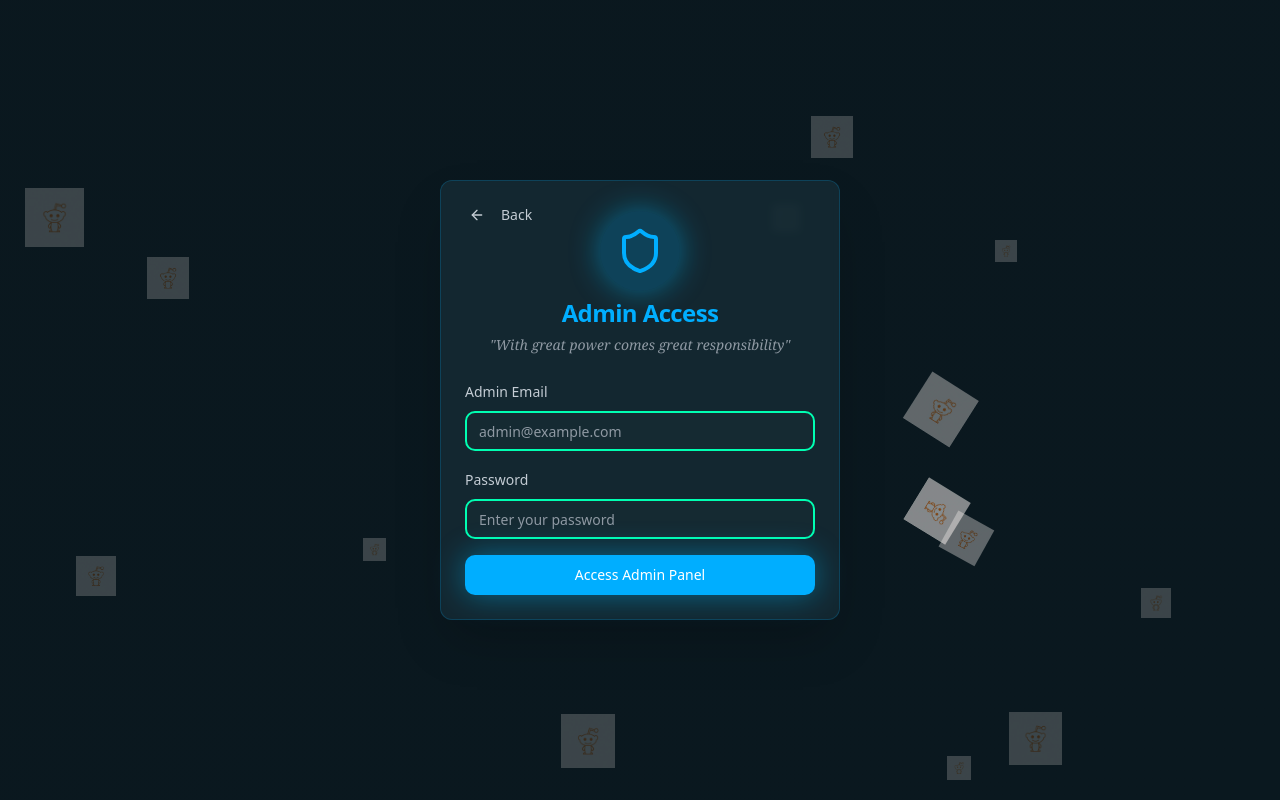
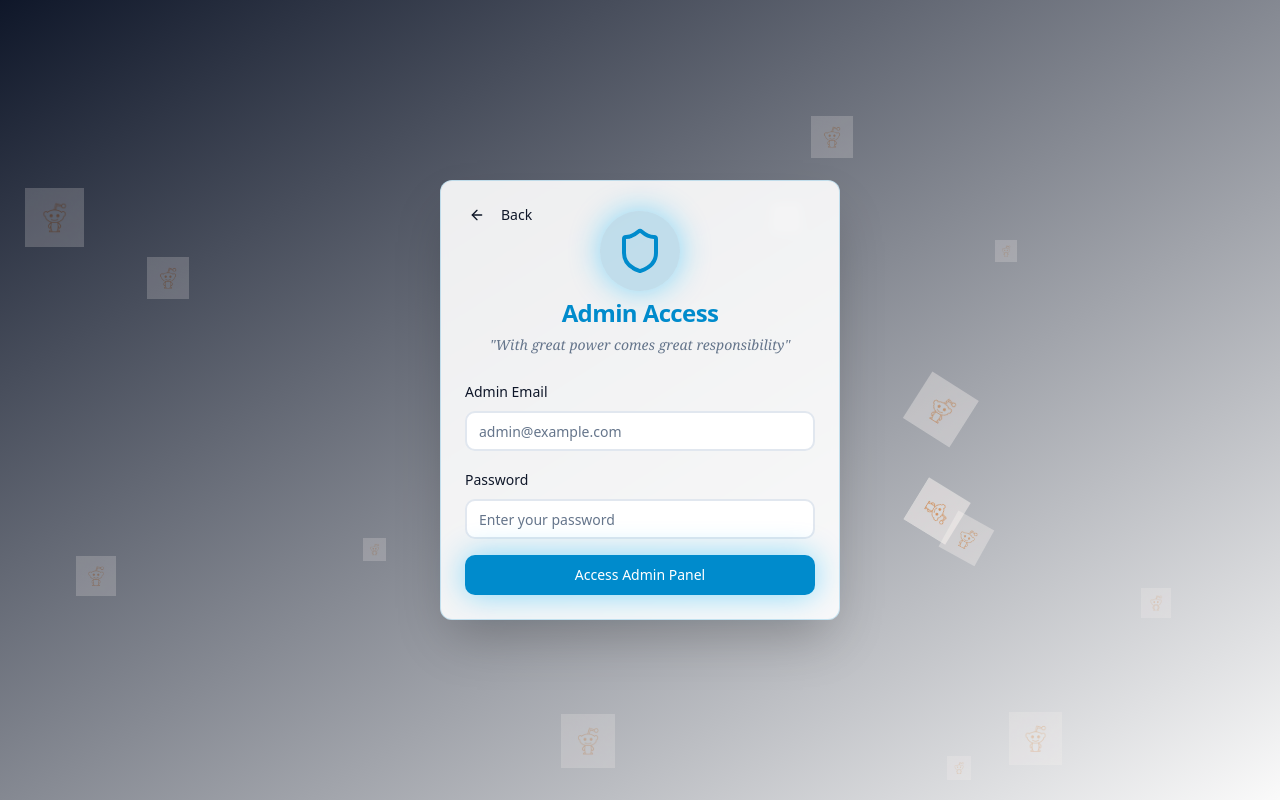
Before and after one commit to Andy-Alferdo/reddit-sleuth-forensics-web, a React (Vite) app: page /admin/login in a window 1280 px wide. Built offline with nearby package versions, Linux system fonts and the light colour scheme.

Commit message:
Refactor theme and case management

```diff
--- a/src/components/AppSidebar.tsx
+++ b/src/components/AppSidebar.tsx
@@ -1,5 +1,5 @@
 import { useState } from "react";
-import { Monitor, BarChart3, User, Network, FileText, Users, ArrowLeft, LogOut, LayoutDashboard } from "lucide-react";
+import { Monitor, BarChart3, User, Network, FileText, Users, ArrowLeft, LogOut, LayoutDashboard, FolderOpen, Plus } from "lucide-react";
 import { NavLink, useLocation, useNavigate } from "react-router-dom";
 
 import {
@@ -22,6 +22,12 @@ const menuItems = [
   { title: "Report", url: "/report", icon: FileText },
 ];
 
+const savedCases = [
+  { id: 1, name: "Case #2023-001", description: "Reddit harassment investigation", date: "2023-10-15", status: "Active" },
+  { id: 2, name: "Case #2023-002", description: "Fraud detection analysis", date: "2023-10-12", status: "Closed" },
+  { id: 3, name: "Case #2023-003", description: "Missing person social media trace", date: "2023-10-08", status: "Pending" },
+];
+
 export function AppSidebar() {
   const { state } = useSidebar();
   const location = useLocation();
@@ -37,8 +43,8 @@ export function AppSidebar() {
   const getNavCls = ({ isActive }: { isActive: boolean }) =>
     isActive ? "bg-primary/20 text-primary font-medium border-r-2 border-primary" : "hover:bg-muted/50 text-muted-foreground hover:text-foreground";
 
-  const handleBackToCases = () => {
-    localStorage.removeItem('selectedCase');
+  const handleSelectCase = (caseData: typeof savedCases[0]) => {
+    localStorage.setItem('selectedCase', JSON.stringify(caseData));
     navigate('/');
   };
 
@@ -52,24 +58,53 @@ export function AppSidebar() {
       collapsible="icon"
     >
       <SidebarContent className="border-r border-border">
-        {hasSelectedCase ? (
-          <>
+        {/* Cases Section - Always Visible */}
         <SidebarGroup>
+          <SidebarGroupLabel className="text-primary font-semibold flex items-center gap-2">
+            <FolderOpen className="h-4 w-4" />
+            {!isCollapsed && <span>Cases</span>}
+          </SidebarGroupLabel>
+
           <SidebarGroupContent>
             <SidebarMenu>
+              {/* Create New Case Button */}
               <SidebarMenuItem>
-                    <SidebarMenuButton onClick={handleBackToCases} className="hover:bg-muted/50 text-muted-foreground hover:text-foreground">
-                      <ArrowLeft className="h-4 w-4" />
-                      {!isCollapsed && <span>Back to Cases</span>}
+                <SidebarMenuButton onClick={() => navigate('/new-case')} className="hover:bg-primary/10 text-primary hover:text-primary">
+                  <Plus className="h-4 w-4" />
+                  {!isCollapsed && <span>New Case</span>}
                 </SidebarMenuButton>
               </SidebarMenuItem>
+
+              {/* List of Cases */}
+              {savedCases.map((caseItem) => (
+                <SidebarMenuItem key={caseItem.id}>
+                  <SidebarMenuButton
+                    onClick={() => handleSelectCase(caseItem)}
+                    className={
+                      hasSelectedCase && JSON.parse(selectedCase).id === caseItem.id
+                        ? "bg-primary/20 text-primary font-medium border-r-2 border-primary"
+                        : "hover:bg-muted/50 text-muted-foreground hover:text-foreground"
+                    }
+                  >
+                    <FolderOpen className="h-4 w-4" />
+                    {!isCollapsed && (
+                      <div className="flex flex-col items-start overflow-hidden">
+                        <span className="text-sm font-medium truncate w-full">{caseItem.name}</span>
+                        <span className="text-xs text-muted-foreground truncate w-full">{caseItem.status}</span>
+                      </div>
+                    )}
+                  </SidebarMenuButton>
+                </SidebarMenuItem>
+              ))}
             </SidebarMenu>
           </SidebarGroupContent>
         </SidebarGroup>
 
+        {/* Navigation Menu - Only show when case is selected */}
+        {hasSelectedCase && (
           <SidebarGroup>
-              <SidebarGroupLabel className="text-primary font-semibold">
-                Case: {JSON.parse(selectedCase).name}
+            <SidebarGroupLabel className="text-foreground font-semibold">
+              {!isCollapsed && <span>Navigation</span>}
             </SidebarGroupLabel>
 
             <SidebarGroupContent>
@@ -91,6 +126,7 @@ export function AppSidebar() {
               </SidebarMenu>
             </SidebarGroupContent>
           </SidebarGroup>
+        )}
 
         {/* Logout Button */}
         <SidebarGroup className="mt-auto">
@@ -105,14 +141,6 @@ export function AppSidebar() {
             </SidebarMenu>
           </SidebarGroupContent>
         </SidebarGroup>
-          </>
-        ) : (
-          <SidebarGroup>
-            <SidebarGroupLabel className="text-muted-foreground text-sm">
-              Select a case to begin investigation
-            </SidebarGroupLabel>
-          </SidebarGroup>
-        )}
       </SidebarContent>
     </Sidebar>
   );
--- a/src/index.css
+++ b/src/index.css
@@ -8,65 +8,65 @@ All colors MUST be HSL.
 
 @layer base {
   :root {
-    /* Professional Cyber Forensic Theme */
-    --background: 200 50% 8%;  /* #0A1A1F Deep bluish-black */
-    --foreground: 210 15% 80%;  /* #C9D1D9 Light gray text */
+    /* Professional Light Cyber Forensic Theme */
+    --background: 0 0% 98%;  /* Light gray background */
+    --foreground: 222 47% 11%;  /* Dark text */
 
-    --card: 197 40% 14%;  /* #163A42 Lighter panel shade */
-    --card-foreground: 210 15% 80%;
+    --card: 0 0% 100%;  /* White cards */
+    --card-foreground: 222 47% 11%;
 
-    --popover: 197 40% 14%;
-    --popover-foreground: 210 15% 80%;
+    --popover: 0 0% 100%;
+    --popover-foreground: 222 47% 11%;
 
-    --primary: 199 100% 50%;  /* #00A3FF Cyan-blue */
+    --primary: 199 100% 40%;  /* Darker cyan-blue for better contrast */
     --primary-foreground: 0 0% 100%;
 
-    --secondary: 197 40% 14%;
-    --secondary-foreground: 210 15% 80%;
+    --secondary: 210 20% 92%;
+    --secondary-foreground: 222 47% 11%;
 
-    --muted: 197 40% 14%;
-    --muted-foreground: 210 10% 60%;
+    --muted: 210 20% 95%;
+    --muted-foreground: 215 16% 47%;
 
-    --accent: 162 100% 50%;  /* #00FFC6 Teal */
-    --accent-foreground: 200 50% 8%;
+    --accent: 162 80% 45%;  /* Darker teal for better contrast */
+    --accent-foreground: 0 0% 100%;
 
     --destructive: 354 70% 54%;  /* #E63946 Crimson Red */
     --destructive-foreground: 0 0% 98%;
 
-    --border: 162 100% 50%;  /* #00FFC6 Teal border */
-    --input: 197 40% 14%;
-    --ring: 162 100% 50%;
+    --border: 214 32% 91%;  /* Subtle light border */
+    --input: 214 32% 91%;
+    --ring: 199 100% 40%;
 
     /* Custom forensic colors */
-    --forensic-blue: 199 100% 50%;  /* #00A3FF Cyan-blue */
-    --forensic-cyan: 162 100% 50%;  /* #00FFC6 Teal */
-    --forensic-dark: 200 50% 8%;  /* #0A1A1F */
-    --forensic-gray: 197 40% 14%;  /* #163A42 */
-    --forensic-warning: 38 100% 56%;  /* #FFB020 Amber */
-    --forensic-critical: 354 70% 54%;  /* #E63946 Crimson Red */
-    --forensic-success: 145 63% 49%;  /* #2ECC71 Lime Green */
+    --forensic-blue: 199 100% 40%;  /* Darker cyan-blue */
+    --forensic-cyan: 162 80% 45%;  /* Darker teal */
+    --forensic-dark: 222 47% 11%;  /* Dark text */
+    --forensic-gray: 214 32% 91%;  /* Light gray */
+    --forensic-warning: 38 92% 50%;  /* Amber */
+    --forensic-critical: 354 70% 54%;  /* Crimson Red */
+    --forensic-success: 145 63% 42%;  /* Darker lime green */
 
     /* Gradients */
-    --gradient-primary: linear-gradient(90deg, hsl(199 100% 50%), hsl(162 100% 50%));  /* Cyan-blue to Teal */
-    --gradient-dark: linear-gradient(180deg, hsl(200 50% 8%), hsl(197 40% 14%));
-    --gradient-glow: linear-gradient(135deg, hsl(199 100% 50% / 0.2), hsl(162 100% 50% / 0.3));
+    --gradient-primary: linear-gradient(90deg, hsl(199 100% 40%), hsl(162 80% 45%));
+    --gradient-dark: linear-gradient(180deg, hsl(210 20% 95%), hsl(0 0% 100%));
+    --gradient-glow: linear-gradient(135deg, hsl(199 100% 40% / 0.1), hsl(162 80% 45% / 0.1));
 
     /* Shadows & Effects */
-    --shadow-card: 0 4px 20px hsl(0 0% 0% / 0.5);
-    --shadow-glow: 0 0 10px hsl(162 100% 50% / 0.3);
-    --shadow-glow-hover: 0 0 20px hsl(162 100% 50% / 0.5);
-    --shadow-glow-cyan: 0 0 15px hsl(162 100% 50% / 0.4);
+    --shadow-card: 0 2px 8px hsl(0 0% 0% / 0.1);
+    --shadow-glow: 0 0 10px hsl(162 80% 45% / 0.15);
+    --shadow-glow-hover: 0 0 20px hsl(162 80% 45% / 0.25);
+    --shadow-glow-cyan: 0 0 15px hsl(162 80% 45% / 0.2);
 
     --radius: 0.75rem;
 
-    --sidebar-background: 220 13% 19%;
-    --sidebar-foreground: 0 0% 92%;
-    --sidebar-primary: 197 100% 50%;
-    --sidebar-primary-foreground: 220 15% 13%;
-    --sidebar-accent: 220 13% 26%;
-    --sidebar-accent-foreground: 0 0% 92%;
-    --sidebar-border: 220 13% 26%;
-    --sidebar-ring: 197 100% 50%;
+    --sidebar-background: 0 0% 100%;
+    --sidebar-foreground: 222 47% 11%;
+    --sidebar-primary: 199 100% 40%;
+    --sidebar-primary-foreground: 0 0% 100%;
+    --sidebar-accent: 210 20% 95%;
+    --sidebar-accent-foreground: 222 47% 11%;
+    --sidebar-border: 214 32% 91%;
+    --sidebar-ring: 199 100% 40%;
   }
 
   .dark {
```
Also changed, not shown: src/pages/Dashboard.tsx (+55 -65 lines). Lines whose indentation alone changed are shown as unchanged.
